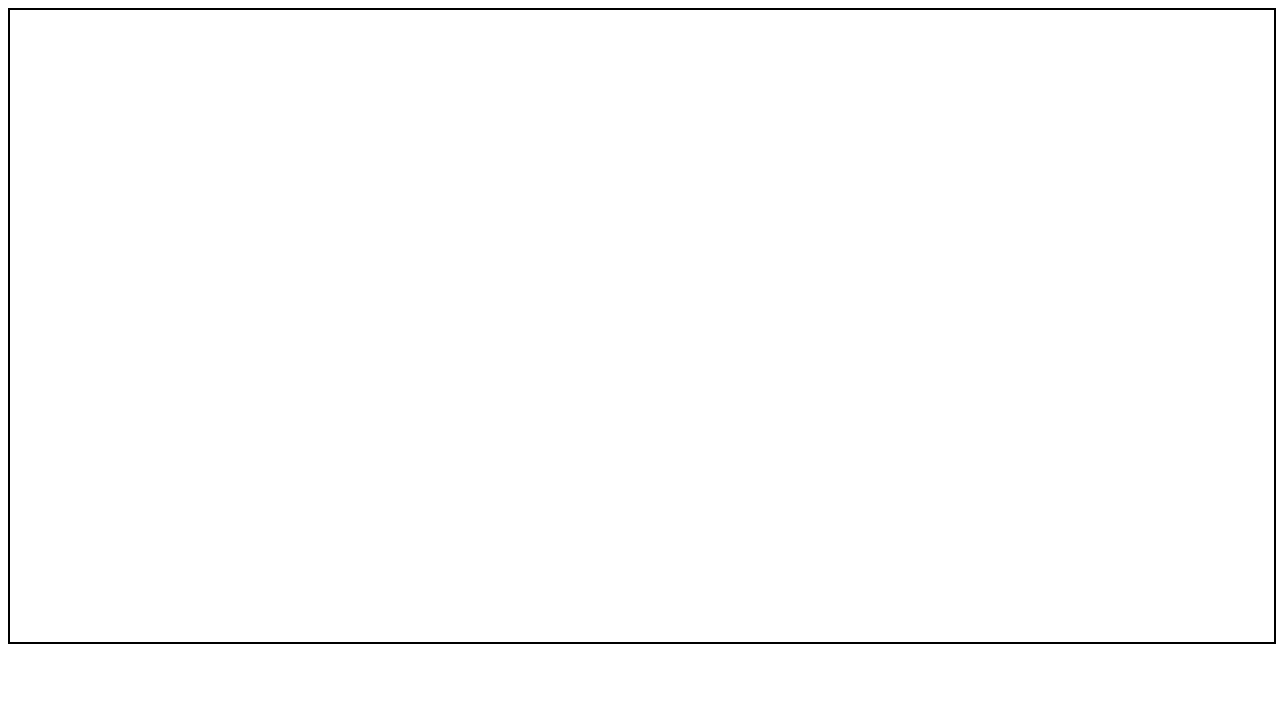
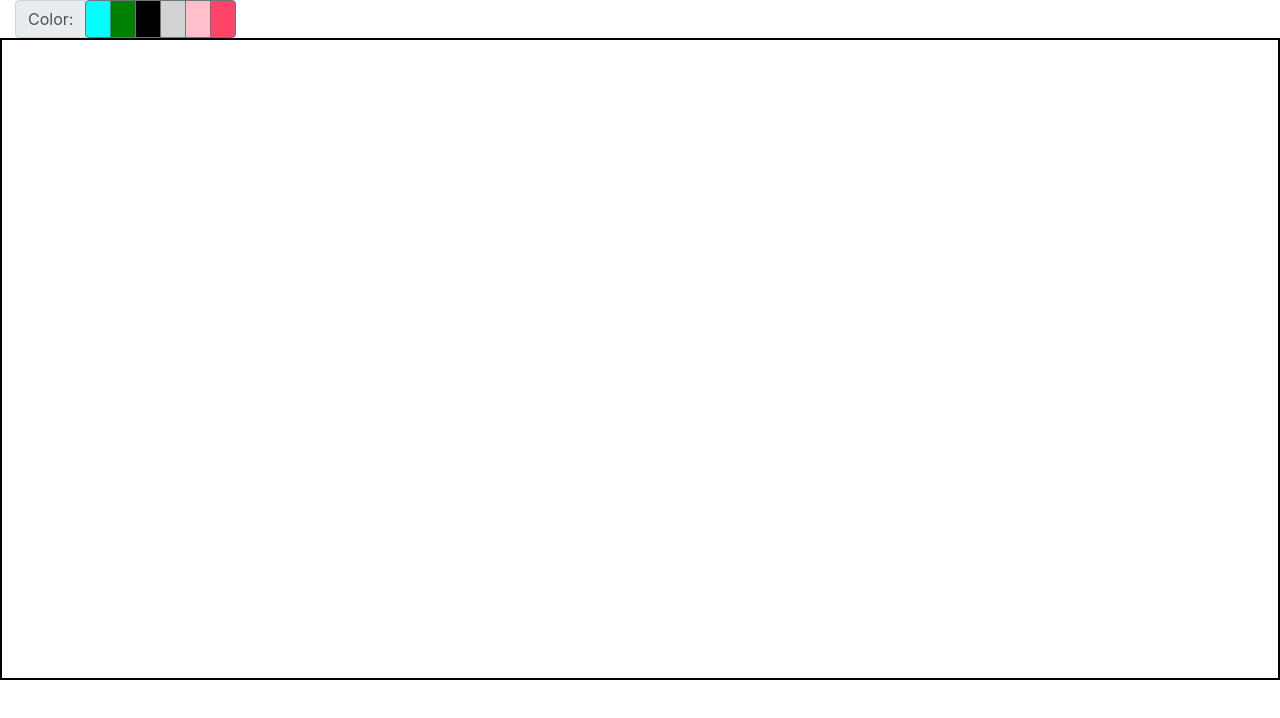
Before and after one commit to reactMGroup/paint95, a plain HTML site: page index.html in a window 1280 px wide. Drawn offline with nearby package versions, Linux system fonts and the light colour scheme.

Commit message:
Color can be chosen from palette.

```diff
--- a/index.html
+++ b/index.html
@@ -5,6 +5,8 @@
     <meta charset="UTF-8">
     <meta name="viewport" content="width=device-width, initial-scale=1.0">
     <title>Paint 95</title>
+    <link rel="stylesheet" href="https://stackpath.bootstrapcdn.com/bootstrap/4.5.2/css/bootstrap.min.css"
+        integrity="sha384-JcKb8q3iqJ61gNV9KGb8thSsNjpSL0n8PARn9HuZOnIxN0hoP+VmmDGMN5t9UJ0Z" crossorigin="anonymous">
     <link rel="stylesheet" href="./src/css/style.css">
 </head>
 
@@ -21,6 +23,7 @@
         thickness: 7
     };
 
+
     const MOUSE_UP = 'up';
     const MOUSE_DOWN = 'down';
 
@@ -35,16 +38,11 @@
     state.canvas.onmouseup = lineOnMouseButtonUp;
 
     function lineOnMouseButtonDown(event) {
-        let mousePosition = getMousePosition(state.canvas, event);
-        state.start.x = mousePosition.x;
-        state.start.y = mousePosition.y;
-        uiState.mouseButton = MOUSE_DOWN;
+        state.start = getMousePosition(state.canvas, event);
     }
 
     function lineOnMouseButtonUp(event) {
-        let mousePosition = getMousePosition(state.canvas, event);
-        state.end.x = mousePosition.x;
-        state.end.y = mousePosition.y;
+        state.end = getMousePosition(state.canvas, event);
         drawLine(state);
     }
 </script>
--- a/src/app/canvas.js
+++ b/src/app/canvas.js
@@ -19,6 +19,7 @@ function drawLine(state) {
     let ctx = state.canvas.getContext("2d");
     ctx.strokeStyle = state.fillColor;
     ctx.lineWidth = state.thickness;
+    ctx.beginPath();
     ctx.moveTo(adjustedX(state, state.start.x), adjustedY(state, state.start.y));
     ctx.lineTo(adjustedX(state,state.end.x), adjustedY(state, state.end.y));
     ctx.stroke();
--- a/src/app/toolbox.js
+++ b/src/app/toolbox.js
@@ -1,5 +1,78 @@
 function createToolbox() {
     let toolbox = document.createElement('header');
     toolbox.id = "toolBox";
+    toolbox.className = "container-fluid";
+    toolbox.appendChild(createColorsGroup());
     return toolbox;
 }
+
+function createColorsGroup() {
+    let result = createInputGroup("Color:");
+    let btnGroup = createButtonsGroup();
+    palette.colors = {};
+    paletteDefinition.colors.forEach((color, index) => {
+        let btn = createButton();
+        btn.id = 'color' + index;
+        palette.colors[btn.id] = color;
+        btn.style.backgroundColor = color;
+        btn.onclick = setDrawingColor;
+        btnGroup.appendChild(btn);
+    });
+    result.appendChild(btnGroup);
+    return result;
+}
+
+function createButton() {
+    let btn = createDiv();
+    btn.type = "button";
+    btn.className = "btn btn-secondary";
+    return btn;
+}
+
+function createButtonsGroup() {
+    let btnsGroup = createDiv();
+    btnsGroup.className = "btn-group mr-2";
+    btnsGroup.role = "group";
+    return btnsGroup;
+}
+
+function createInputGroup(text) {
+    let iGroup = createDiv();
+    iGroup.className = "input-group";
+    iGroup.appendChild(createInputGroupPrependText(text))
+    return iGroup;
+}
+
+function createInputGroupPrependText(text) {
+    let prepend = createDiv();
+    prepend.className = "input-group-prepend";
+    textDiv = createDiv();
+    textDiv.className = "input-group-text";
+    textDiv.innerHTML = text;
+    prepend.appendChild(textDiv);
+    return prepend;
+}
+
+function createDiv() {
+    return document.createElement('div');
+}
+
+let paletteDefinition = {
+    colors: ['aqua', 'green', 'black', 'lightgrey', 'pink', '#FF4567'],
+    lines: [2, 4, 6]
+}
+
+let palette = {
+    colors: { color1: "aqua" },
+    lines: { line1: 1 }
+}
+
+// document.getElementById('line1').onclick = setLinesThickness;
+
+function setDrawingColor(event) {
+    state.fillColor = palette.colors[event.target.id];
+}
+
+function setLinesThickness(event) {
+    state.thickness = palette.lines[event.target.id];
+}
```
